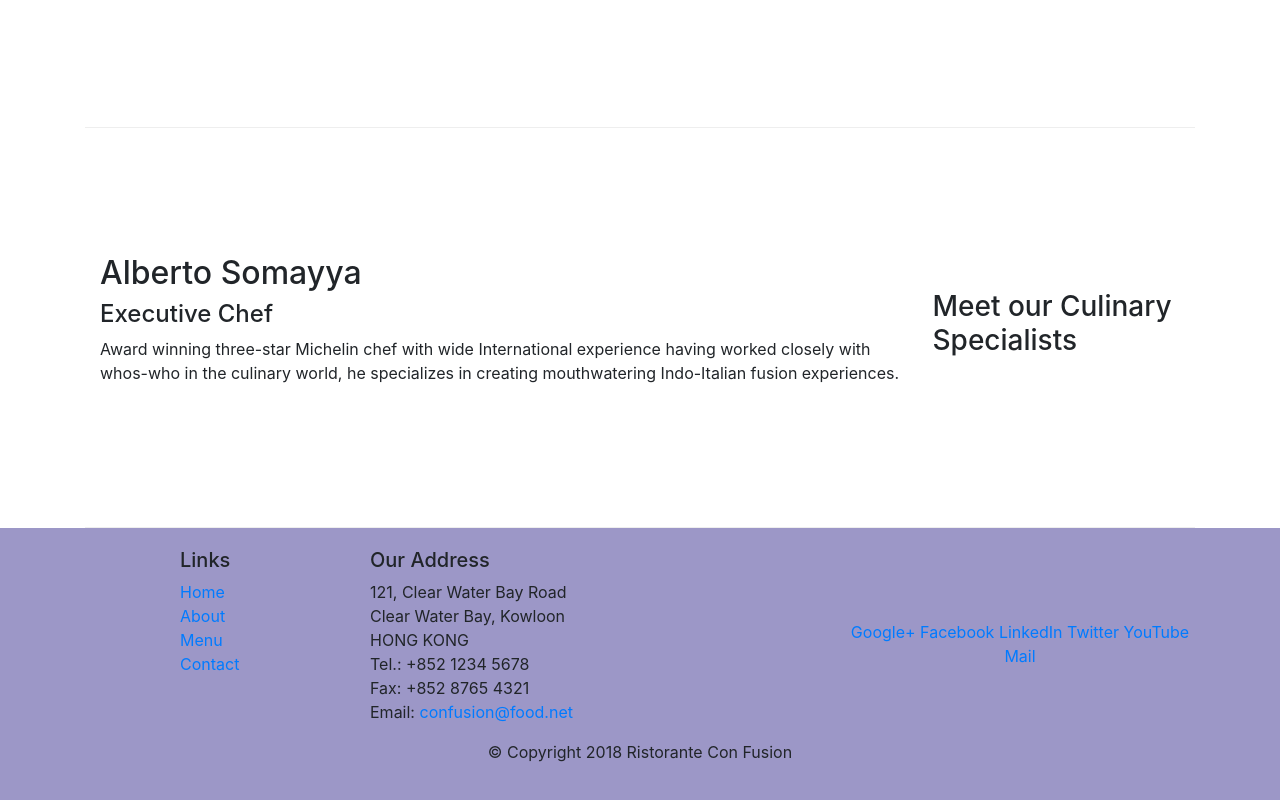
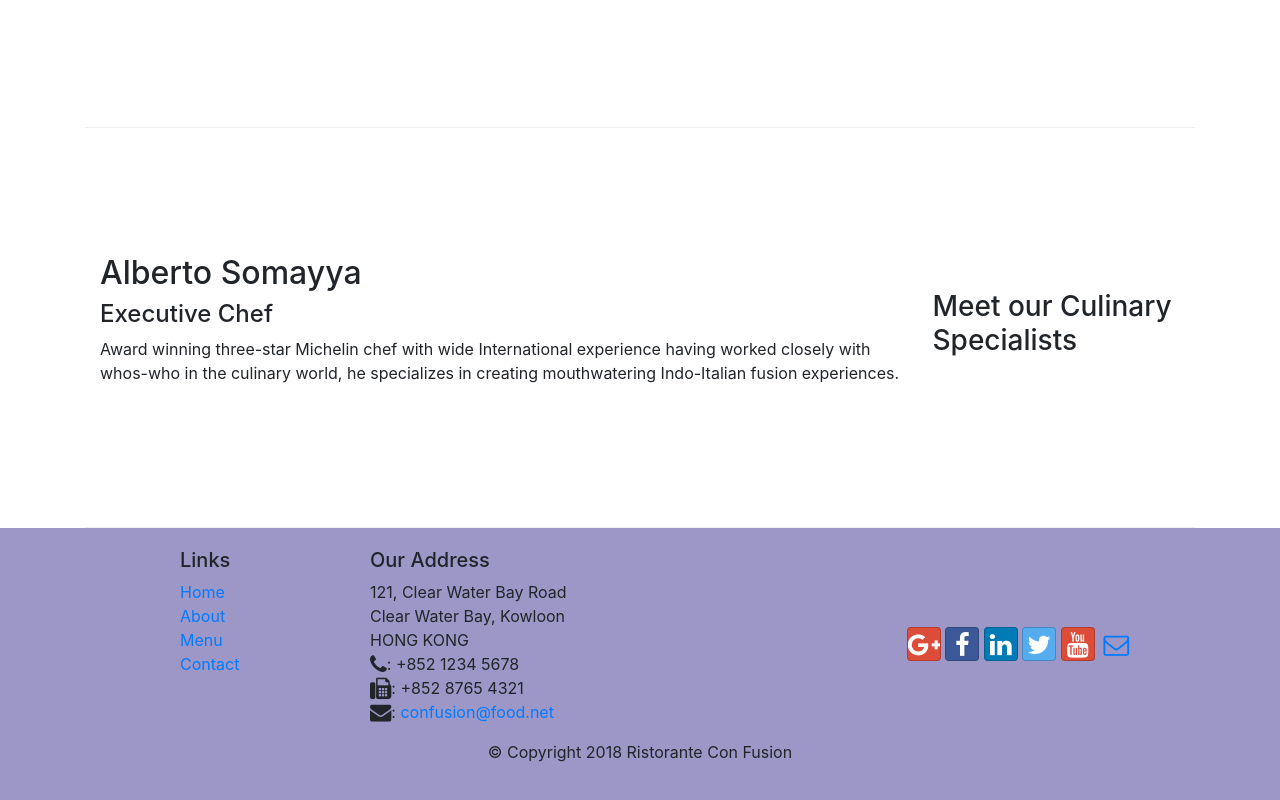
Before and after one commit to acceleraterA/confusion, a website: page index.html in a window 1280 px wide. Shown: the part 956-1756 px from the top of the page. Drawn offline with nearby package versions, Linux system fonts and the light colour scheme.

Commit message:
icon font

```diff
--- a/index.html
+++ b/index.html
@@ -9,7 +9,10 @@
 
     <!-- Bootstrap CSS -->
     <link rel="stylesheet" href="node_modules/bootstrap/dist/css/bootstrap.min.css">
+    <link rel="stylesheet" href="node_modules/font-awesome/css/font-awesome.min.css">
+    <link rel="stylesheet" href="node_modules/bootstrap-social/bootstrap-social.css">
     <link rel="stylesheet" href="css/styles.css">
+
     <title>Ristorante Con Fusion</title>
 </head>
 
@@ -22,10 +25,10 @@
             <a class="navbar-brand mr-auto" href="#">Ristorante Con Fusion</a>
             <div class="collapse navbar-collapse" id="Navbar">
                 <ul class="navbar-nav mr-auto">
-                    <li class="nav-item active"><a class="nav-link" href="#">Home</a></li>
-                    <li class="nav-item"><a class="nav-link" href="./aboutus.html">About</a></li>
-                    <li class="nav-item"><a class="nav-link" href="#">Menu</a></li>
-                    <li class="nav-item"><a class="nav-link" href="#">Contact</a></li>
+                    <li class="nav-item active"><a class="nav-link" href="#"><span class="fa fa-home fa-lg"></span> Home</a></li>
+                    <li class="nav-item"><a class="nav-link" href="./aboutus.html"><span class="fa fa-info fa-lg"></span>About</a></li>
+                    <li class="nav-item"><a class="nav-link" href="#"><span class="fa fa-list fa-lg"></span>Menu</a></li>
+                    <li class="nav-item"><a class="nav-link" href="#"><span class="fa fa-address-card fa-lg"></span>Contact</a></li>
                 </ul>
             </div>
             </a>
@@ -96,19 +99,19 @@
 		              121, Clear Water Bay Road<br>
 		              Clear Water Bay, Kowloon<br>
 		              HONG KONG<br>
-		              Tel.: +852 1234 5678<br>
-		              Fax: +852 8765 4321<br>
-		              Email: <a href="mailto:confusion@food.net">confusion@food.net</a>
+		              <i class="fa fa-phone fa-lg"></i>: +852 1234 5678<br>
+		              <i class="fa fa-fax fa-lg"></i>: +852 8765 4321<br>
+                      <i class="fa fa-envelope fa-lg"></i>: <a href="mailto:confusion@food.net">confusion@food.net</a>
 		           </address>
                 </div>
                 <div class="col-12 col-sm-4 align-self-center">
                     <div class="text-center">
-                        <a href="http://google.com/+">Google+</a>
-                        <a href="http://www.facebook.com/profile.php?id=">Facebook</a>
-                        <a href="http://www.linkedin.com/in/">LinkedIn</a>
-                        <a href="http://twitter.com/">Twitter</a>
-                        <a href="http://youtube.com/">YouTube</a>
-                        <a href="mailto:">Mail</a>
+                        <a class="btn btn-social-icon btn-google" href="http://google.com/+"><i class="fa fa-google-plus fa-lg"></i></a>
+                        <a class="btn btn-social-icon btn-facebook" href="http://www.facebook.com/profile.php?id="><i class="fa fa-facebook fa-lg"></i></a>
+                        <a class="btn btn-social-icon btn-linkedin" href="http://www.linkedin.com/in/"><i class="fa fa-linkedin fa-lg"></i></a>
+                        <a class="btn btn-social-icon btn-twitter" href="http://twitter.com/"><i class="fa fa-twitter fa-lg"></i></a>
+                        <a class="btn btn-social-icon btn-google" href="http://youtube.com/"><i class="fa fa-youtube fa-lg"></i></a>
+                        <a class="btn btn-social-icon" href="mailto:"><i class="fa fa-envelope-o fa-lg"></i></a>
                     </div>
                 </div>
             </div>
--- a/package.json
+++ b/package.json
@@ -15,6 +15,8 @@
   },
   "dependencies": {
     "@popperjs/core": "^2.11.2",
-    "bootstrap": "^4.0.0"
+    "bootstrap": "^4.0.0",
+    "bootstrap-social": "^5.1.1",
+    "font-awesome": "^4.7.0"
   }
 }
```
Also changed, not shown: aboutus.html (+15 -13 lines), 1 other file.
